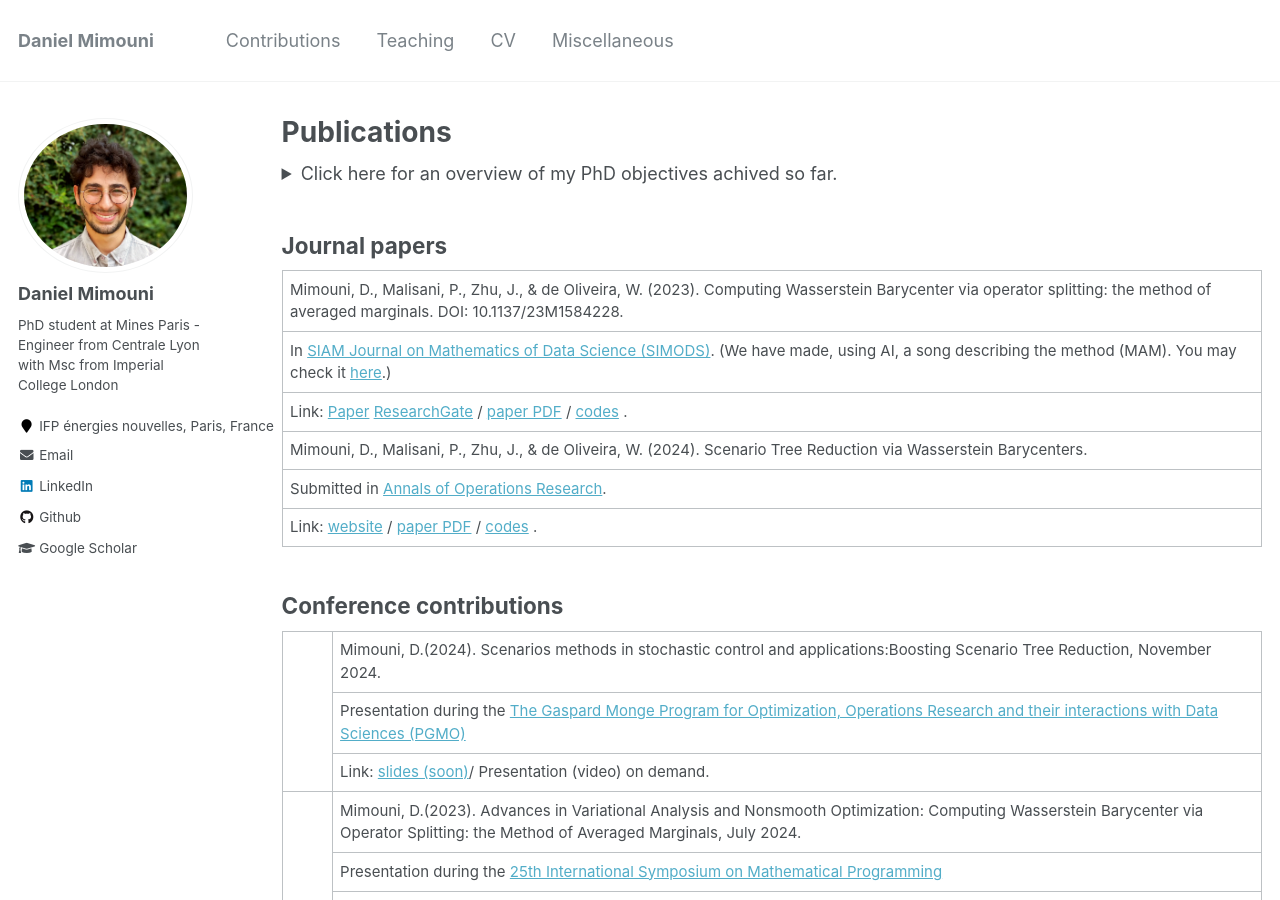
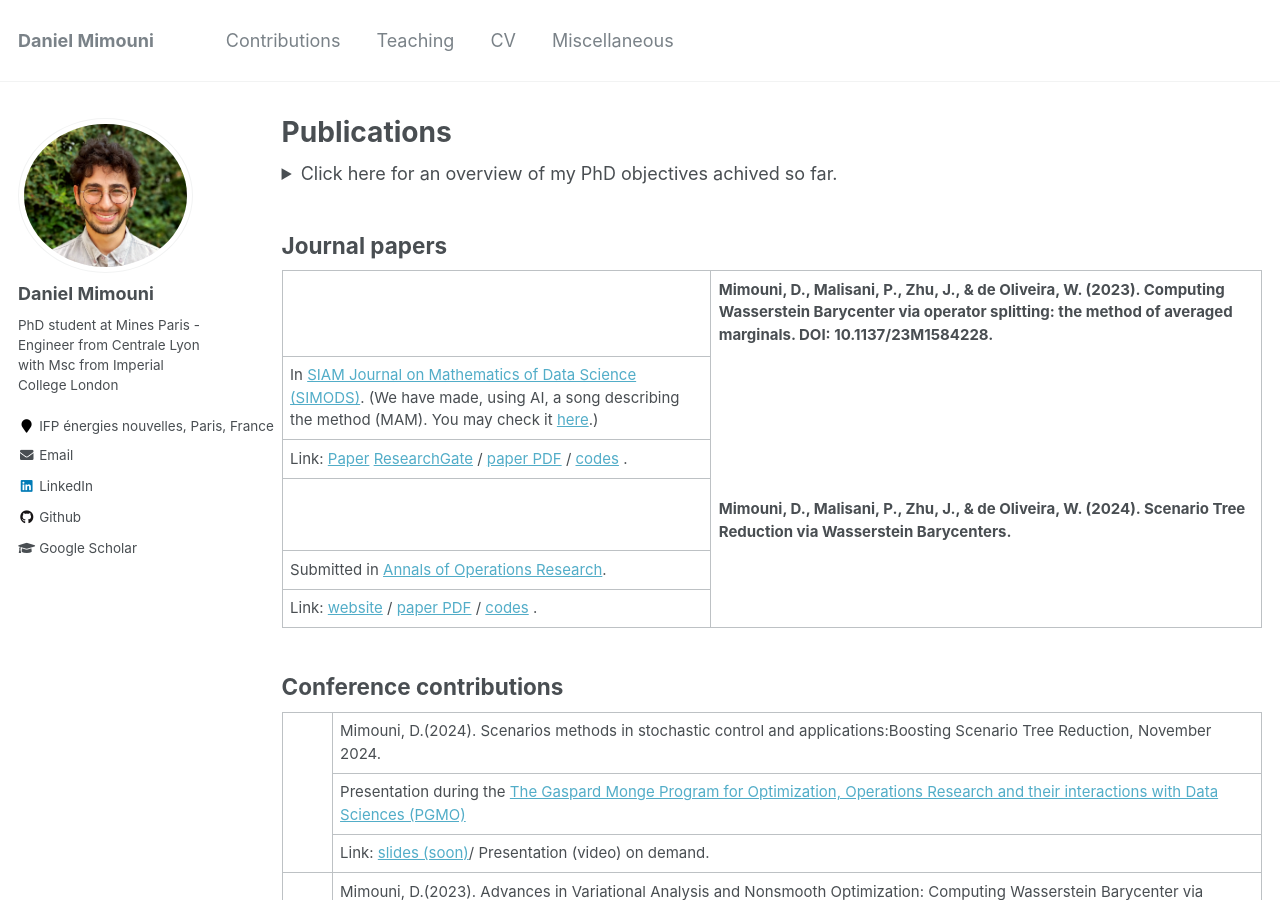
Before and after one commit to dan-mim/dan-mim.github.io, a Jekyll site: the page built from _pages/publications.md, in a window 1280 px wide and 900 px high. Built offline with Jekyll 4.4.1, drawn with Linux system fonts in a browser that asks for light colours.

Commit message:
Update publications.md

```diff
--- a/_pages/publications.md
+++ b/_pages/publications.md
@@ -26,7 +26,7 @@ By proposing efficient algorithms for computing Wasserstein barycenters and redu
 
 <table>
   <tr>
-    <td>Mimouni, D., Malisani, P., Zhu, J., & de Oliveira, W. (2023). Computing Wasserstein Barycenter via operator splitting: the method of averaged marginals. DOI: 10.1137/23M1584228. </td>
+    <td><th style="padding-bottom: 10px;">Mimouni, D., Malisani, P., Zhu, J., & de Oliveira, W. (2023). Computing Wasserstein Barycenter via operator splitting: the method of averaged marginals. DOI: 10.1137/23M1584228.</th> </td>
   </tr>
   <tr>
     <td>In <a href="https://epubs.siam.org/doi/abs/10.1137/23M1584228">SIAM Journal on Mathematics of Data Science (SIMODS)</a>. (We have made, using AI, a song describing the method (MAM). You may check it <a href="https://drive.google.com/file/d/1ZN8mGAFXmsbvSU3s83v1qkVVg0oKJkI7/view?usp=drive_link">here</a>.) </td>
@@ -35,7 +35,7 @@ By proposing efficient algorithms for computing Wasserstein barycenters and redu
     <td>Link: <a href="https://epubs.siam.org/doi/abs/10.1137/23M1584228">Paper</a> <a href="https://www.researchgate.net/publication/373838665_Computing_Wasserstein_Barycenter_via_operator_splitting_the_method_of_averaged_marginals">ResearchGate</a> / <a href="/files/Computing_Wasserstein_Barycenters_via_operator_splitting.pdf">paper PDF</a> / <a href="https://ifpen-gitlab.appcollaboratif.fr/detocs/mam_wb">codes</a> .</td>
   </tr>
    <tr>
-    <td>Mimouni, D., Malisani, P., Zhu, J., & de Oliveira, W. (2024). Scenario Tree Reduction via Wasserstein Barycenters. </td>
+    <td><th style="padding-top: 20px;">Mimouni, D., Malisani, P., Zhu, J., & de Oliveira, W. (2024). Scenario Tree Reduction via Wasserstein Barycenters.</th> </td>
   </tr>
   <tr>
     <td>Submitted in <a href="https://link.springer.com/journal/10479">Annals of Operations Research</a>.  </td>
```
